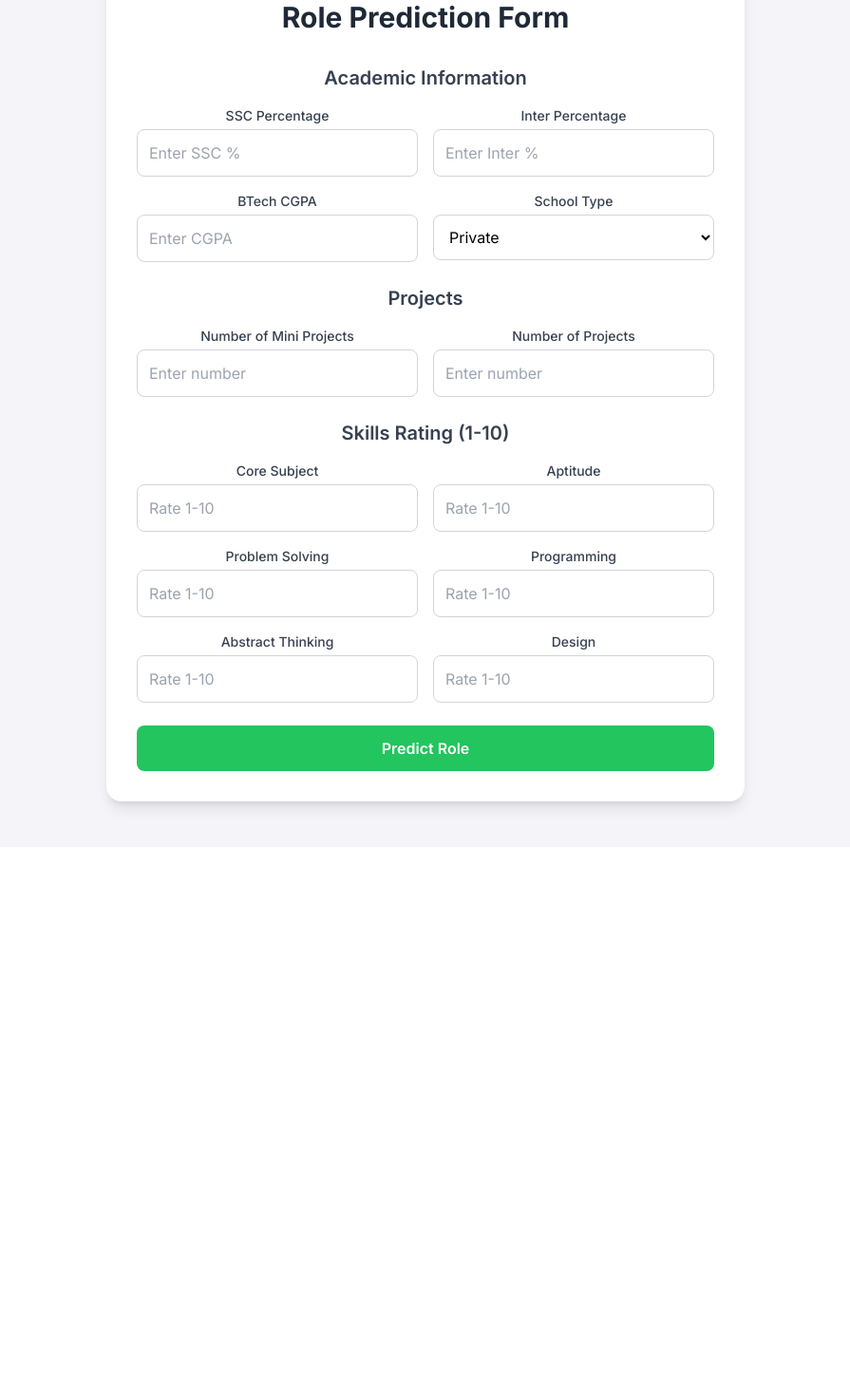
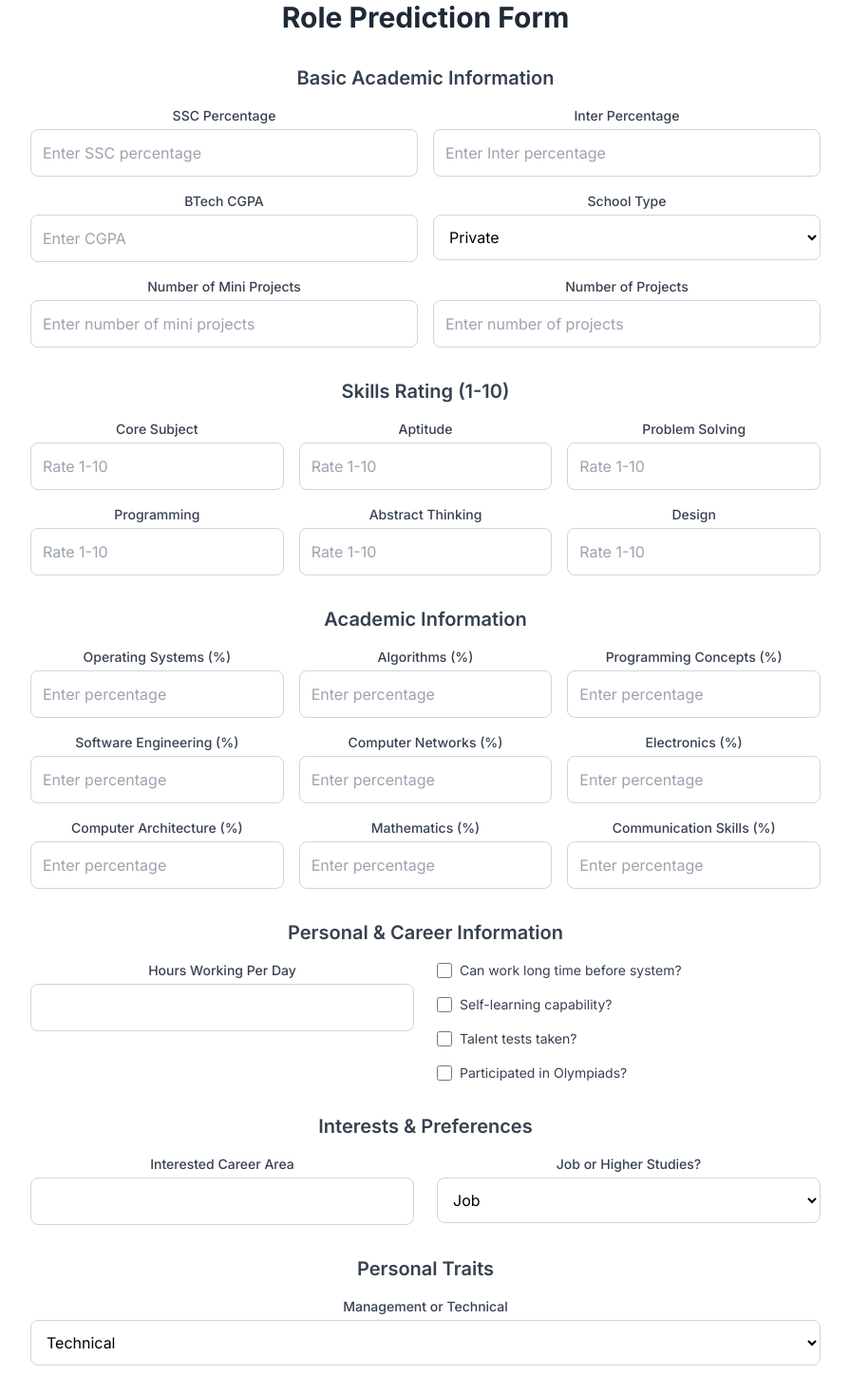
Before and after one commit to ShaikAmreen786/ChatBot, a React (Create React App) app: page /predict in a window 1280 px wide. Shown: the part 80-1548 px from the top of the page at 95% size, without its empty margins (192-1087 px from the left). Before the commit the page ends 972 px from the top, so only its background shows below. Built offline with nearby package versions, Linux system fonts and the light colour scheme.

Commit message:
update role prediction form with including new features

```diff
--- a/src/components/RolePredictionForm.js
+++ b/src/components/RolePredictionForm.js
@@ -3,6 +3,7 @@ import { motion } from 'framer-motion';
 
 export default function RolePredictionForm() {
     const [formData, setFormData] = useState({
+        // Academic Percentages
         ssc_percentage: '',
         inter_percentage: '',
         btech_cgpa: '',
@@ -18,13 +19,11 @@ export default function RolePredictionForm() {
         // Hidden fields with default values
         first_computer: 'Personal',
         first_program: 'School',
+        lab_programs: 'Yes',
         language_known: 'Python',
         problem_solving_approach: 'Logical',
         typing_speed: 'Medium',
-        logical_quotient_rating: '8',
-        hackathons: '2',
-        coding_skills_rating: '7',
-        public_speaking_points: '6'
+        management_or_technical: 'Technical',
     });
 
     const handleChange = (e) => {
@@ -44,7 +43,7 @@ export default function RolePredictionForm() {
     return (
         <div className="min-h-screen bg-[#f4f4f9] py-12 px-4">
             <motion.div
-                className="max-w-2xl mx-auto bg-white rounded-2xl shadow-lg p-8"
+                className="max-w-4xl mx-auto bg-white rounded-2xl shadow-lg p-8"
                 initial={{ opacity: 0, y: 20 }}
                 animate={{ opacity: 1, y: 0 }}
                 transition={{ duration: 0.5 }}
@@ -53,11 +52,10 @@ export default function RolePredictionForm() {
                     Role Prediction Form
                 </h1>
 
-                <form onSubmit={handleSubmit} className="space-y-6">
-                    {/* Academic Information */}
+                <form onSubmit={handleSubmit} className="space-y-8">
+                    {/* Basic Academic Information */}
                     <div className="space-y-4">
-                        <h2 className="text-xl font-semibold text-gray-700 mb-4">Academic Information</h2>
-
+                        <h2 className="text-xl font-semibold text-gray-700 mb-4">Basic Academic Information</h2>
                         <div className="grid grid-cols-1 md:grid-cols-2 gap-4">
                             <div>
                                 <label className="block text-sm font-medium text-gray-700 mb-1">
@@ -68,8 +66,8 @@ export default function RolePredictionForm() {
                                     name="ssc_percentage"
                                     value={formData.ssc_percentage}
                                     onChange={handleChange}
-                                    className="w-full p-3 border border-gray-300 rounded-lg focus:ring-2 focus:ring-blue-500 focus:border-blue-500 transition-colors"
-                                    placeholder="Enter SSC %"
+                                    className="w-full p-3 border border-gray-300 rounded-lg focus:ring-2 focus:ring-blue-500 focus:border-blue-500"
+                                    placeholder="Enter SSC percentage"
                                     min="0"
                                     max="100"
                                     required
@@ -84,16 +82,13 @@ export default function RolePredictionForm() {
                                     name="inter_percentage"
                                     value={formData.inter_percentage}
                                     onChange={handleChange}
-                                    className="w-full p-3 border border-gray-300 rounded-lg focus:ring-2 focus:ring-blue-500 focus:border-blue-500 transition-colors"
-                                    placeholder="Enter Inter %"
+                                    className="w-full p-3 border border-gray-300 rounded-lg focus:ring-2 focus:ring-blue-500 focus:border-blue-500"
+                                    placeholder="Enter Inter percentage"
                                     min="0"
                                     max="100"
                                     required
                                 />
                             </div>
-                        </div>
-
-                        <div className="grid grid-cols-1 md:grid-cols-2 gap-4">
                             <div>
                                 <label className="block text-sm font-medium text-gray-700 mb-1">
                                     BTech CGPA
@@ -103,11 +98,11 @@ export default function RolePredictionForm() {
                                     name="btech_cgpa"
                                     value={formData.btech_cgpa}
                                     onChange={handleChange}
-                                    className="w-full p-3 border border-gray-300 rounded-lg focus:ring-2 focus:ring-blue-500 focus:border-blue-500 transition-colors"
+                                    className="w-full p-3 border border-gray-300 rounded-lg focus:ring-2 focus:ring-blue-500 focus:border-blue-500"
                                     placeholder="Enter CGPA"
-                                    step="0.01"
                                     min="0"
                                     max="10"
+                                    step="0.01"
                                     required
                                 />
                             </div>
@@ -119,20 +114,13 @@ export default function RolePredictionForm() {
                                     name="school_type"
                                     value={formData.school_type}
                                     onChange={handleChange}
-                                    className="w-full p-3 border border-gray-300 rounded-lg focus:ring-2 focus:ring-blue-500 focus:border-blue-500 transition-colors"
+                                    className="w-full p-3 border border-gray-300 rounded-lg focus:ring-2 focus:ring-blue-500 focus:border-blue-500"
                                     required
                                 >
                                     <option value="Private">Private</option>
                                     <option value="Government">Government</option>
                                 </select>
                             </div>
-                        </div>
-                    </div>
-
-                    {/* Projects Section */}
-                    <div className="space-y-4">
-                        <h2 className="text-xl font-semibold text-gray-700 mb-4">Projects</h2>
-                        <div className="grid grid-cols-1 md:grid-cols-2 gap-4">
                             <div>
                                 <label className="block text-sm font-medium text-gray-700 mb-1">
                                     Number of Mini Projects
@@ -142,8 +130,8 @@ export default function RolePredictionForm() {
                                     name="mini_projects"
                                     value={formData.mini_projects}
                                     onChange={handleChange}
-                                    className="w-full p-3 border border-gray-300 rounded-lg focus:ring-2 focus:ring-blue-500 focus:border-blue-500 transition-colors"
-                                    placeholder="Enter number"
+                                    className="w-full p-3 border border-gray-300 rounded-lg focus:ring-2 focus:ring-blue-500 focus:border-blue-500"
+                                    placeholder="Enter number of mini projects"
                                     min="0"
                                     required
                                 />
@@ -157,8 +145,8 @@ export default function RolePredictionForm() {
                                     name="projects"
                                     value={formData.projects}
                                     onChange={handleChange}
-                                    className="w-full p-3 border border-gray-300 rounded-lg focus:ring-2 focus:ring-blue-500 focus:border-blue-500 transition-colors"
-                                    placeholder="Enter number"
+                                    className="w-full p-3 border border-gray-300 rounded-lg focus:ring-2 focus:ring-blue-500 focus:border-blue-500"
+                                    placeholder="Enter number of projects"
                                     min="0"
                                     required
                                 />
@@ -166,10 +154,10 @@ export default function RolePredictionForm() {
                         </div>
                     </div>
 
-                    {/* Skills Section */}
+                    {/* Skills Rating */}
                     <div className="space-y-4">
                         <h2 className="text-xl font-semibold text-gray-700 mb-4">Skills Rating (1-10)</h2>
-                        <div className="grid grid-cols-1 md:grid-cols-2 gap-4">
+                        <div className="grid grid-cols-1 md:grid-cols-3 gap-4">
                             {[
                                 { name: 'core_subject', label: 'Core Subject' },
                                 { name: 'aptitude', label: 'Aptitude' },
@@ -187,7 +175,7 @@ export default function RolePredictionForm() {
                                         name={skill.name}
                                         value={formData[skill.name]}
                                         onChange={handleChange}
-                                        className="w-full p-3 border border-gray-300 rounded-lg focus:ring-2 focus:ring-blue-500 focus:border-blue-500 transition-colors"
+                                        className="w-full p-3 border border-gray-300 rounded-lg focus:ring-2 focus:ring-blue-500 focus:border-blue-500"
                                         placeholder="Rate 1-10"
                                         min="1"
                                         max="10"
@@ -198,26 +186,168 @@ export default function RolePredictionForm() {
                         </div>
                     </div>
 
+                    {/* Academic Information */}
+                    <div className="space-y-4">
+                        <h2 className="text-xl font-semibold text-gray-700 mb-4">Academic Information</h2>
+                        <div className="grid grid-cols-1 md:grid-cols-3 gap-4">
+                            {[
+                                { name: 'operating_systems', label: 'Operating Systems' },
+                                { name: 'algorithms', label: 'Algorithms' },
+                                { name: 'programming_concepts', label: 'Programming Concepts' },
+                                { name: 'software_engineering', label: 'Software Engineering' },
+                                { name: 'computer_networks', label: 'Computer Networks' },
+                                { name: 'electronics', label: 'Electronics' },
+                                { name: 'computer_architecture', label: 'Computer Architecture' },
+                                { name: 'mathematics', label: 'Mathematics' },
+                                { name: 'communication_skills', label: 'Communication Skills' }
+                            ].map((subject) => (
+                                <div key={subject.name}>
+                                    <label className="block text-sm font-medium text-gray-700 mb-1">
+                                        {subject.label} (%)
+                                    </label>
+                                    <input
+                                        type="number"
+                                        name={subject.name}
+                                        value={formData[subject.name]}
+                                        onChange={handleChange}
+                                        className="w-full p-3 border border-gray-300 rounded-lg focus:ring-2 focus:ring-blue-500 focus:border-blue-500"
+                                        placeholder="Enter percentage"
+                                        min="0"
+                                        max="100"
+                                        required
+                                    />
+                                </div>
+                            ))}
+                        </div>
+                    </div>
+
+                    {/* Personal and Career Information */}
+                    <div className="space-y-4">
+                        <h2 className="text-xl font-semibold text-gray-700 mb-4">Personal & Career Information</h2>
+                        <div className="grid grid-cols-1 md:grid-cols-2 gap-6">
+                            <div className="space-y-4">
+                                <div>
+                                    <label className="block text-sm font-medium text-gray-700 mb-1">
+                                        Hours Working Per Day
+                                    </label>
+                                    <input
+                                        type="number"
+                                        name="hours_working"
+                                        value={formData.hours_working}
+                                        onChange={handleChange}
+                                        className="w-full p-3 border border-gray-300 rounded-lg"
+                                        min="0"
+                                        max="24"
+                                        required
+                                    />
+                                </div>
+                                {/* Add more number inputs here */}
+                            </div>
+                            <div className="space-y-4">
+                                {/* Checkboxes */}
+                                {[
+                                    { name: 'can_work_long_time', label: 'Can work long time before system?' },
+                                    { name: 'self_learning_capability', label: 'Self-learning capability?' },
+                                    { name: 'talent_tests', label: 'Talent tests taken?' },
+                                    { name: 'olympiads', label: 'Participated in Olympiads?' }
+                                ].map((checkbox) => (
+                                    <div key={checkbox.name} className="flex items-center">
+                                        <input
+                                            type="checkbox"
+                                            name={checkbox.name}
+                                            checked={formData[checkbox.name]}
+                                            onChange={(e) => handleChange({
+                                                target: {
+                                                    name: checkbox.name,
+                                                    value: e.target.checked
+                                                }
+                                            })}
+                                            className="h-4 w-4 text-blue-600 rounded"
+                                        />
+                                        <label className="ml-2 text-sm text-gray-700">
+                                            {checkbox.label}
+                                        </label>
+                                    </div>
+                                ))}
+                            </div>
+                        </div>
+                    </div>
+
+                    {/* Interest Information */}
+                    <div className="space-y-4">
+                        <h2 className="text-xl font-semibold text-gray-700 mb-4">Interests & Preferences</h2>
+                        <div className="grid grid-cols-1 md:grid-cols-2 gap-6">
+                            <div>
+                                <label className="block text-sm font-medium text-gray-700 mb-1">
+                                    Interested Career Area
+                                </label>
+                                <input
+                                    type="text"
+                                    name="interested_career_area"
+                                    value={formData.interested_career_area}
+                                    onChange={handleChange}
+                                    className="w-full p-3 border border-gray-300 rounded-lg"
+                                    required
+                                />
+                            </div>
+                            <div>
+                                <label className="block text-sm font-medium text-gray-700 mb-1">
+                                    Job or Higher Studies?
+                                </label>
+                                <select
+                                    name="job_or_higher_studies"
+                                    value={formData.job_or_higher_studies}
+                                    onChange={handleChange}
+                                    className="w-full p-3 border border-gray-300 rounded-lg"
+                                    required
+                                >
+                                    <option value="Job">Job</option>
+                                    <option value="Higher Studies">Higher Studies</option>
+                                </select>
+                            </div>
+                        </div>
+                    </div>
+
+                    {/* Personal Traits */}
+                    <div className="space-y-4">
+                        <h2 className="text-xl font-semibold text-gray-700 mb-4">Personal Traits</h2>
+                        <div>
+                            <div>
+                                <label className="block text-sm font-medium text-gray-700 mb-1">
+                                    Management or Technical
+                                </label>
+                                <select
+                                    name="management_or_technical"
+                                    value={formData.management_or_technical}
+                                    onChange={handleChange}
+                                    className="w-full p-3 border border-gray-300 rounded-lg"
+                                    required
+                                >
+                                    <option value="Management">Management</option>
+                                    <option value="Technical">Technical</option>
+                                </select>
+                            </div>
+                        </div>
+                    </div>
+
                     {/* Hidden Fields */}
                     <input type="hidden" name="first_computer" value={formData.first_computer} />
                     <input type="hidden" name="first_program" value={formData.first_program} />
+                    <input type="hidden" name="lab_programs" value={formData.lab_programs} />
                     <input type="hidden" name="language_known" value={formData.language_known} />
                     <input type="hidden" name="problem_solving_approach" value={formData.problem_solving_approach} />
                     <input type="hidden" name="typing_speed" value={formData.typing_speed} />
-                    <input type="hidden" name="logical_quotient_rating" value={formData.logical_quotient_rating} />
-                    <input type="hidden" name="hackathons" value={formData.hackathons} />
-                    <input type="hidden" name="coding_skills_rating" value={formData.coding_skills_rating} />
-                    <input type="hidden" name="public_speaking_points" value={formData.public_speaking_points} />
 
                     {/* Submit Button */}
                     <motion.button
                         type="submit"
-                        className="w-full bg-green-500 text-white py-3 px-6 rounded-lg font-semibold
-                                 hover:bg-green-600 transition-colors duration-200"
+                        className="w-full bg-gradient-to-br from-purple-600 via-indigo-600 to-blue-700
+                                 text-white py-4 px-6 rounded-lg font-semibold shadow-lg
+                                 hover:shadow-xl transition-all duration-200"
                         whileHover={{ scale: 1.02 }}
                         whileTap={{ scale: 0.98 }}
                     >
-                        Predict Role
+                        Predict Career Path
                     </motion.button>
                 </form>
             </motion.div>
```
